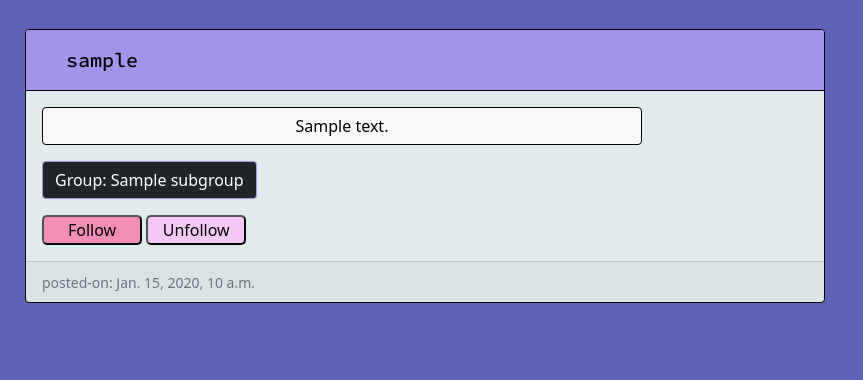
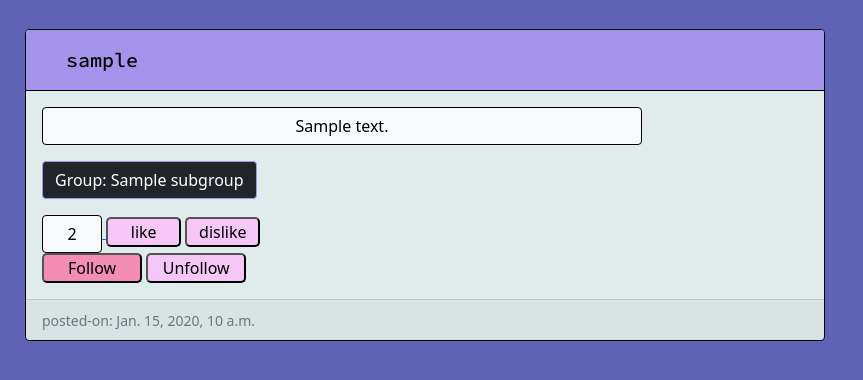
Before and after one commit to amoralozano/saidit, a Django app: page / in a window 1280 px wide. Shown: the part 346-726 px from the top of the page, without its empty margins (0-863 px from the left). Run offline with Django 3.2, Linux system fonts and the light colour scheme; tables that the repository leaves empty hold one stand-in row (values such as "Sample post"); some libraries are stand-ins or nearby versions.

Commit message:
added likes/dislikes to post

```diff
--- a/config/settings.py
+++ b/config/settings.py
@@ -174,7 +174,7 @@ DEFAULT_AUTO_FIELD = 'django.db.models.BigAutoField'
 
 
 AUTH_USER_MODEL = "saidituser.SaidItUser"
-SITE_ID = 2
+SITE_ID = 1
 
 LOGIN_REDIRECT_URL = '/'
 LOGOUT_REDIRECT_URL = '/'
--- a/templates/index.html
+++ b/templates/index.html
@@ -56,9 +56,17 @@
         <div class="card-header" style="background-color: #a393eb; font-size: 25px; border-color: black; font-family: 'Source Code Pro', monospace;">
           <button type="button" class="btn btn-light" style="font-family: 'Source Code Pro', monospace; background-color: #a393eb; border-color: #a393eb; width: 120px; font-size: 20px;">{{post.user}}</button>
         </div>
+
         <div class="card-body">
           <p class="card-text"><a href="{% url 'post' post.id %} "><button type="button" class="btn btn-light" style="border-color: black; width: 600px;">{{post.body}}</button></a></p>
           <p><a href="/groupdetail/{{post.posted_in.id}}/"><button type="button" class="btn btn-dark" style="border-color: #a393eb;">Group: {{post.posted_in}}</button></a></p>
+          <div>
+          <p class="card-text"><a href="{% url 'post' post.id %} "><button type="button" class="btn btn-light" style="border-color: black; width: 60px;">
+          {{post.dislike_count|add:post.like_count}}</button>
+
+          <a href="/{{post.id}}/like"><button style="width: 75px; background-color: #f5c7f7; border-color: black; color: black; border-radius: 5px;">like</button></a>
+          <a href="/{{post.id}}/dislike"><button style="width: 75px; background-color: #f5c7f7; border-color: black; color: black; border-radius: 5px;">dislike</button></a>
+          </div>
           <a href="/follow/{{post.user.id}}/"><button style="width: 100px; background-color: #f48db4; border-color: black; color: black; border-radius: 5px;">Follow</button></a>
           <a href="/unfollow/{{post.user.id}}/"><button style="width: 100px; background-color: #f5c7f7; border-color: black; color: black; border-radius: 5px;">Unfollow</button></a>
         </div>
--- a/templates/reply_detail.html
+++ b/templates/reply_detail.html
@@ -51,6 +51,7 @@
           <p class="card-text"><a href={% url 'reply-detail' init_reply.id %}>
             <button type="button" class="btn btn-light" style="border-color: black; width: 600px;">
             {{init_reply}}</button></a></p>
+
           <p><a href="/groupdetail/{{init_reply.replied_to.posted_in.id}}/">
           <button type="button" class="btn btn-dark" style="border-color: #a393eb;">
           Group: {{init_reply.replied_to.posted_in}}</button></a></p>
@@ -59,6 +60,7 @@
           Reply</button></a>
           <a href=#><button style="width: 100px; background-color: #f5c7f7; border-color: black; color: black; border-radius: 5px;">
           Delete</button></a>
+
         </div>
         <div class="card-footer">
           <small class="text-muted"> posted-on: {{init_reply.date_replied}}</small>
```
Also changed, not shown: templates/post_detail.html (+11 -1 lines).
